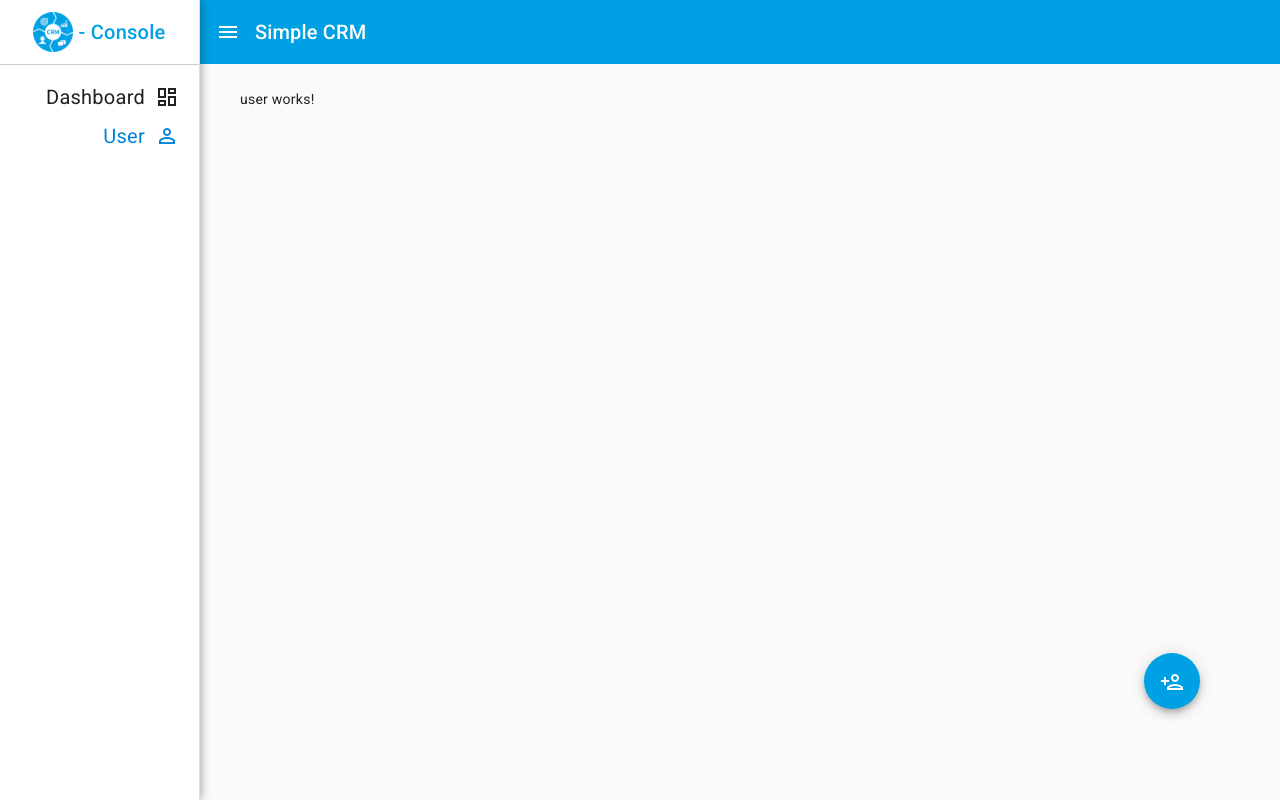
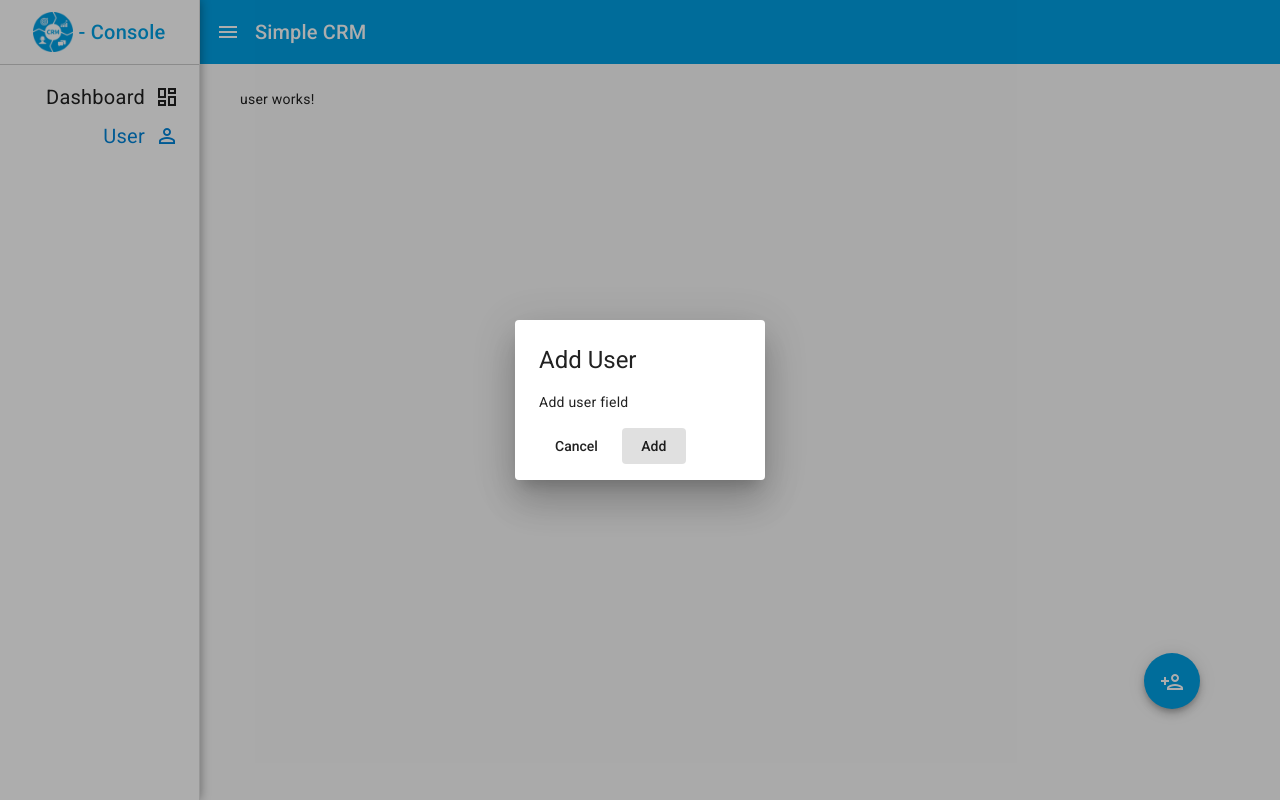
Before and after one commit to BastianHarttung/Simple-CRM, an Angular app: page /user in a window 1280 px wide. Both pictures are taken after a click on the button "person_add". Built offline with nearby package versions, Linux system fonts and the light colour scheme.

Commit message:
add dialog add user component

```diff
--- /dev/null
+++ b/src/app/dialogs/dialog-add-user/dialog-add-user.component.html
@@ -0,0 +1,8 @@
+<h1 mat-dialog-title>Add User</h1>
+<div mat-dialog-content>
+  Add user field
+</div>
+<div mat-dialog-actions>
+  <button mat-button (click)="onNoClick()">Cancel</button>
+  <button mat-button [mat-dialog-close]="" cdkFocusInitial>Add</button>
+</div>
--- /dev/null
+++ b/src/app/dialogs/dialog-add-user/dialog-add-user.component.ts
@@ -0,0 +1,23 @@
+import {Component, Inject, OnInit} from '@angular/core';
+import {MAT_DIALOG_DATA, MatDialogRef} from "@angular/material/dialog";
+import {DialogData} from "../../user/user.component";
+
+
+@Component({
+  selector: 'app-dialog-add-user',
+  templateUrl: './dialog-add-user.component.html',
+  styleUrls: ['./dialog-add-user.component.scss']
+})
+export class DialogAddUserComponent implements OnInit {
+
+  constructor(public dialogRef: MatDialogRef<DialogAddUserComponent>,
+              @Inject(MAT_DIALOG_DATA) public data: DialogData) {
+  }
+
+  ngOnInit(): void {
+  }
+
+  onNoClick(): void {
+    this.dialogRef.close();
+  }
+}
--- a/src/app/user/user.component.html
+++ b/src/app/user/user.component.html
@@ -1,5 +1,6 @@
 <p>user works!</p>
 
-<button class="btn-user-add" mat-fab color="primary" matTooltip="Add User">
+<button class="btn-user-add"
+        (click)="openDialog()" mat-fab color="primary" matTooltip="Add User">
   <mat-icon>person_add</mat-icon>
 </button>
--- a/src/app/user/user.component.ts
+++ b/src/app/user/user.component.ts
@@ -1,4 +1,9 @@
-import { Component, OnInit } from '@angular/core';
+import {Component, OnInit} from '@angular/core';
+import {MatDialog} from "@angular/material/dialog";
+import {DialogAddUserComponent} from "../dialogs/dialog-add-user/dialog-add-user.component";
+export interface DialogData {
+   userName: string;
+}
 
 @Component({
   selector: 'app-user',
@@ -7,9 +12,20 @@
 })
 export class UserComponent implements OnInit {
 
-  constructor() { }
+  userName:string;
+
+  constructor(public dialog: MatDialog) {
+    this.userName = ''
+  }
 
   ngOnInit(): void {
   }
 
+  openDialog() {
+    this.dialog.open(DialogAddUserComponent, {
+      width: '250px',
+      data: {userName: this.userName}
+    })
+  }
+
 }
```
Also changed, not shown: src/app/app.module.ts (+6 -2 lines), src/app/dialogs/dialog-add-user/dialog-add-user.component.scss (added), 1 other file (tests, documents, lock files or other folders).
